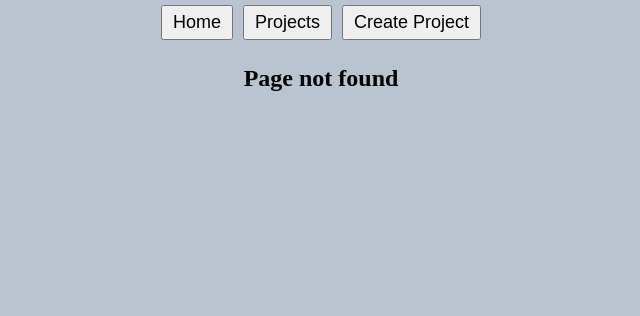
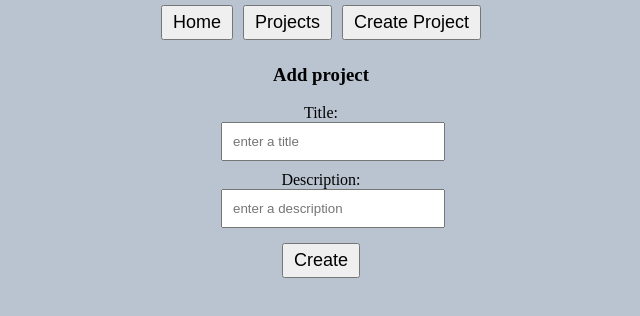
Before and after one commit to zee-fi/react-project-management, a React (Vite) app: page /projects/create in a window 1280 px wide. Before the commit this address had no page. Shown: the top 316 px of the page, without its empty margins (319-959 px from the left). Built offline with nearby package versions, Linux system fonts and the light colour scheme.

Commit message:
implement create project functionality

```diff
--- a/src/App.jsx
+++ b/src/App.jsx
@@ -3,6 +3,7 @@ import { Routes, Route } from 'react-router-dom'
 import Navbar from './components/Navbar'
 import Homepage from './pages/Homepage'
 import ProjectListPage from './pages/ProjectListPage'
+import CreateProject from './pages/CreateProject'
 
 function App() {
 
@@ -13,6 +14,7 @@ function App() {
       <Routes>
         <Route path="/" element={<Homepage />}></Route>
         <Route path="/projects" element={<ProjectListPage />}></Route>
+        <Route path="/projects/create" element={<CreateProject />}></Route>
         <Route path="/*" element={<h2>Page not found</h2>}></Route>
       </Routes>
     </>
--- /dev/null
+++ b/src/pages/CreateProject.jsx
@@ -0,0 +1,66 @@
+import { useState } from "react";
+import axios from "axios";
+import { useNavigate } from "react-router-dom";
+import { API_URL } from "../config/api";
+
+function CreateProject() {
+  const [title, setTitle] = useState("");
+  const [description, setDescription] = useState("");
+  const navigate = useNavigate();
+
+  const handleSubmit = (e) => {
+    e.preventDefault();
+    const newProject = {
+      title: title,
+      description: description,
+    };
+    axios
+      .post(
+        `${API_URL}`,
+        newProject
+      )
+      .then((response) => {
+        navigate("/projects")
+      })
+      .catch((e) => {
+        console.log(e);
+        console.log("error creating project");
+      });
+  };
+
+  return (
+    <div className="CreateProject">
+      <h3>Add project</h3>
+
+      <form onSubmit={handleSubmit}>
+        <label>
+          Title:
+          <input
+            type="text"
+            name="title"
+            placeholder="enter a title"
+            value={title}
+            onChange={(e) => {
+              setTitle(e.target.value);
+            }}
+          ></input>
+        </label>
+        <label>
+          Description:
+          <input
+            type="text"
+            name="description"
+            placeholder="enter a description"
+            value={description}
+            onChange={(e) => {
+              setDescription(e.target.value);
+            }}
+          ></input>
+        </label>
+        <button>Create</button>
+      </form>
+    </div>
+  );
+}
+
+export default CreateProject;
--- a/src/pages/ProjectListPage.jsx
+++ b/src/pages/ProjectListPage.jsx
@@ -1,13 +1,14 @@
 import { useEffect, useState } from "react";
 import axios from "axios";
 import Loader from "../components/Loader"
+import { API_URL } from "../config/api";
 
 function ProjectListPage () {
 
     const [projects, setProjects] = useState(null);
 
     useEffect(() => {
-        axios.get("https://project-management-api-4641927fee65.herokuapp.com/projects/")
+        axios.get(`${API_URL}/projects/`)
             .then((response) => {
                 setProjects(response.data)
             })
@@ -22,7 +23,7 @@ function ProjectListPage () {
         <h1>Projects</h1>
 
         {projects === null ? <Loader />
-            : projects.map((projectDetails) => {
+            : projects.toReversed().map((projectDetails) => {
             return (<div key={projectDetails.id} className="card">{projectDetails.title}</div>)
         })}
         </>
```
